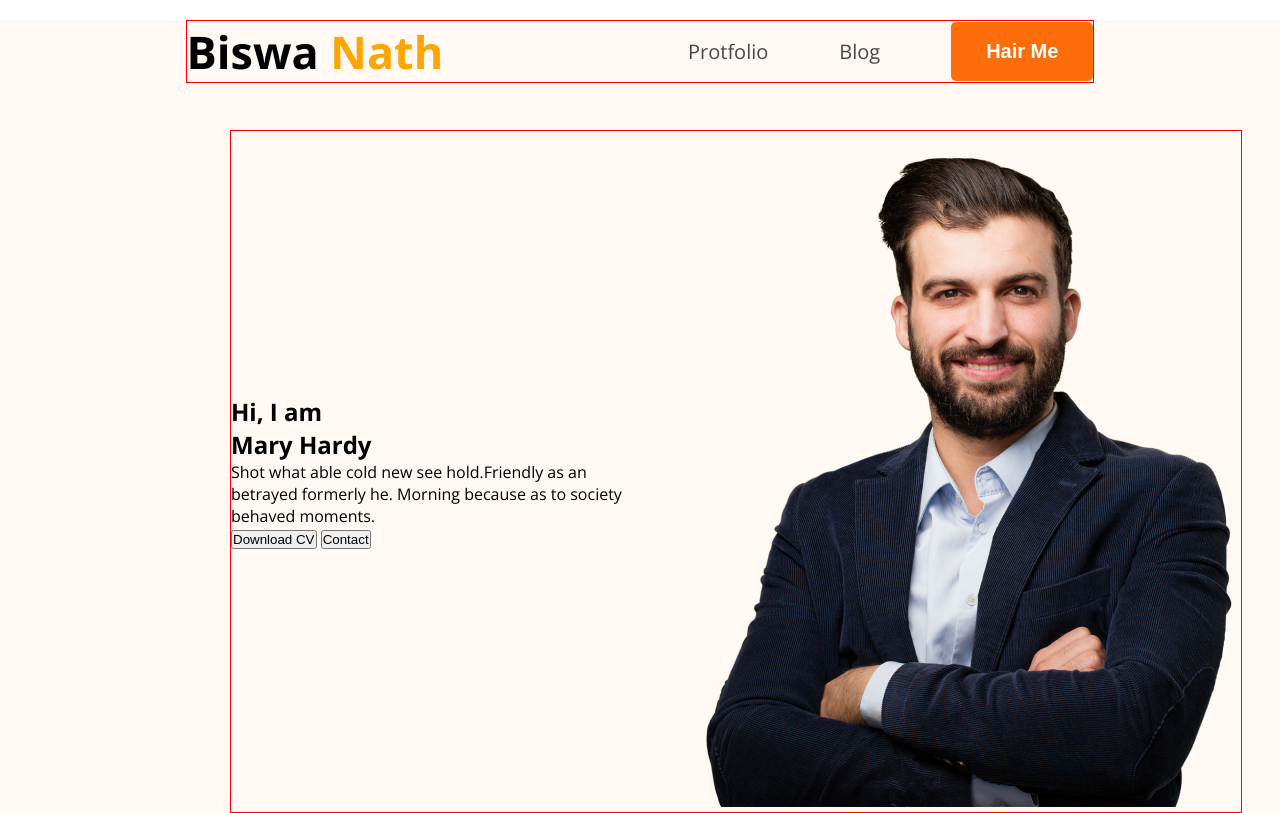
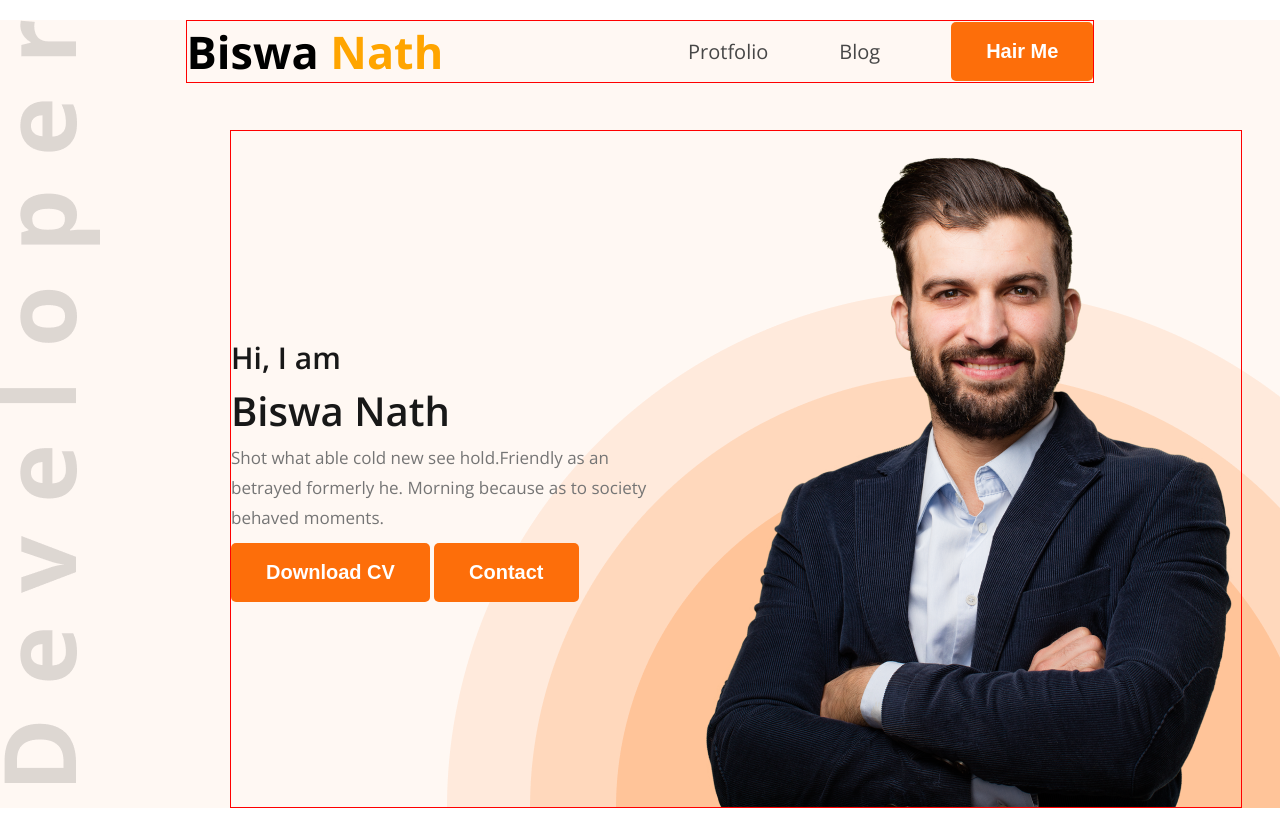
Before and after one commit to nathbiswa/Modul-5.1, a plain HTML site: page index.html in a window 1280 px wide. Drawn offline with nearby package versions, Linux system fonts and the light colour scheme.

Commit message:
profolio thirt work done

```diff
--- a/index.html
+++ b/index.html
@@ -28,12 +28,12 @@
             <div id="banner">
                 <div class="banner-content">
                     <h2>Hi, I am</h2>
-                    <h1>Mary Hardy</h1>
+                    <h1>Biswa Nath</h1>
                     <p>Shot what able cold new see hold.Friendly as an betrayed formerly he. Morning because as to
                         society behaved moments.</p>
                        <div>
-                        <button>Download CV</button>
-                        <button>Contact</button>
+                        <button class="btn">Download CV</button>
+                        <button class="btn">Contact</button>
                        </div>
                 </div>
                 <div class="banner-img"><img src="images/hardy.png" alt=""></div>
--- a/styles/project.css
+++ b/styles/project.css
@@ -1,33 +1,42 @@
-*{
+* {
     margin: 0;
     padding: 0;
     box-sizing: border-box;
 }
-    /* share style */
+
+/* share style */
 .fontfamily-open-sans {
-  font-family: "Open Sans", sans-serif;
+    font-family: "Open Sans", sans-serif;
 }
-.color-orange{
+
+.color-orange {
     color: orange;
 
 }
-.btn{
+
+.btn {
     font-size: 20px;
     font-weight: bold;
     border: none;
     border-radius: 5px;
-   background-color:#fd6e0a;
-   padding: 18px 35px;
-   color: white;
+    background-color: #fd6e0a;
+    padding: 18px 35px;
+    color: white;
+    cursor: pointer;
 }
 
 /* Main style */
 
-header{
+header {
     background-color: #fff8f3;
     margin-top: 20px;
+    background-image: url(../images/developer.png),
+    url(../images/header_bg.png);
+    background-repeat: no-repeat;
+    background-position: top left, bottom right;
 }
-nav{
+
+nav {
     width: 71%;
     max-width: 1270px;
     border: 1px solid red;
@@ -35,26 +44,59 @@
     display: flex;
     justify-content: space-between;
 }
-.logo h1{
+
+.logo h1 {
     font-size: 45px;
 }
-.menu{
+
+.menu {
     display: flex;
     gap: 71px;
     align-items: center;
     list-style: none;
 }
-.menu a{
+
+.menu a {
     font-size: 20px;
     color: #474747;
     text-decoration: none;
 }
 
 /* Hero section */
-#banner{
+#banner {
     border: 1px solid red;
     margin: 47px 38px 0px 230px;
     display: flex;
     justify-content: space-between;
     align-items: center;
 }
+
+#banner .banner-content {
+    max-width: 585px;
+}
+
+#banner .banner-content h1 {
+    font-size: 40px;
+    color: #181818;
+    font-weight: 600;
+    margin-bottom: 5px;
+}
+
+#banner .banner-content h2 {
+    font-size: 30px;
+    color: #181818;
+    font-weight: 600;
+    margin-bottom: 5px;
+}
+
+#banner .banner-content p {
+    font-size: 17px;
+    color: #757575;
+    line-height: 30px;
+    margin-bottom: 10px;
+}
+
+#banner .banner-img img {
+    max-width: 585px;
+    vertical-align: middle;
+}
```
